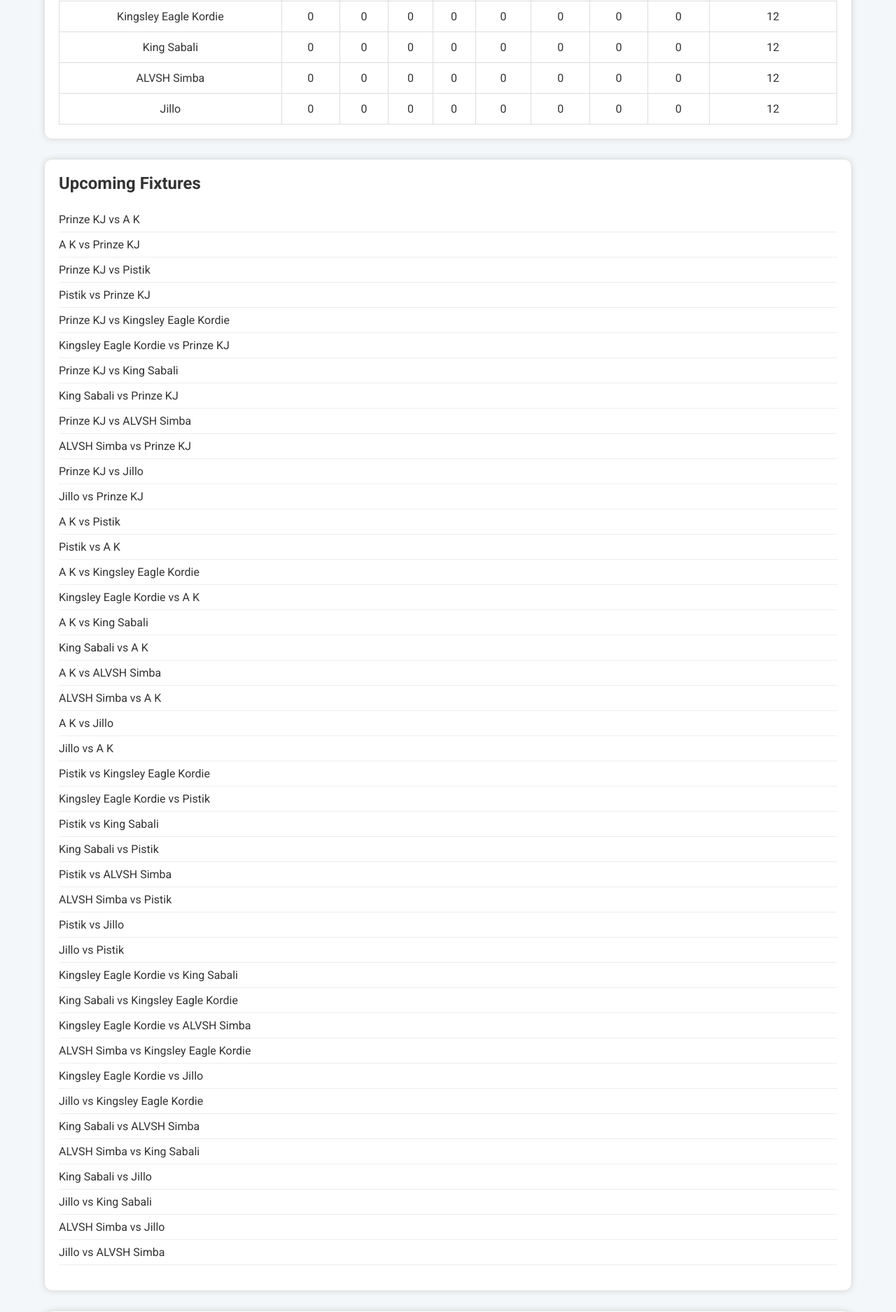
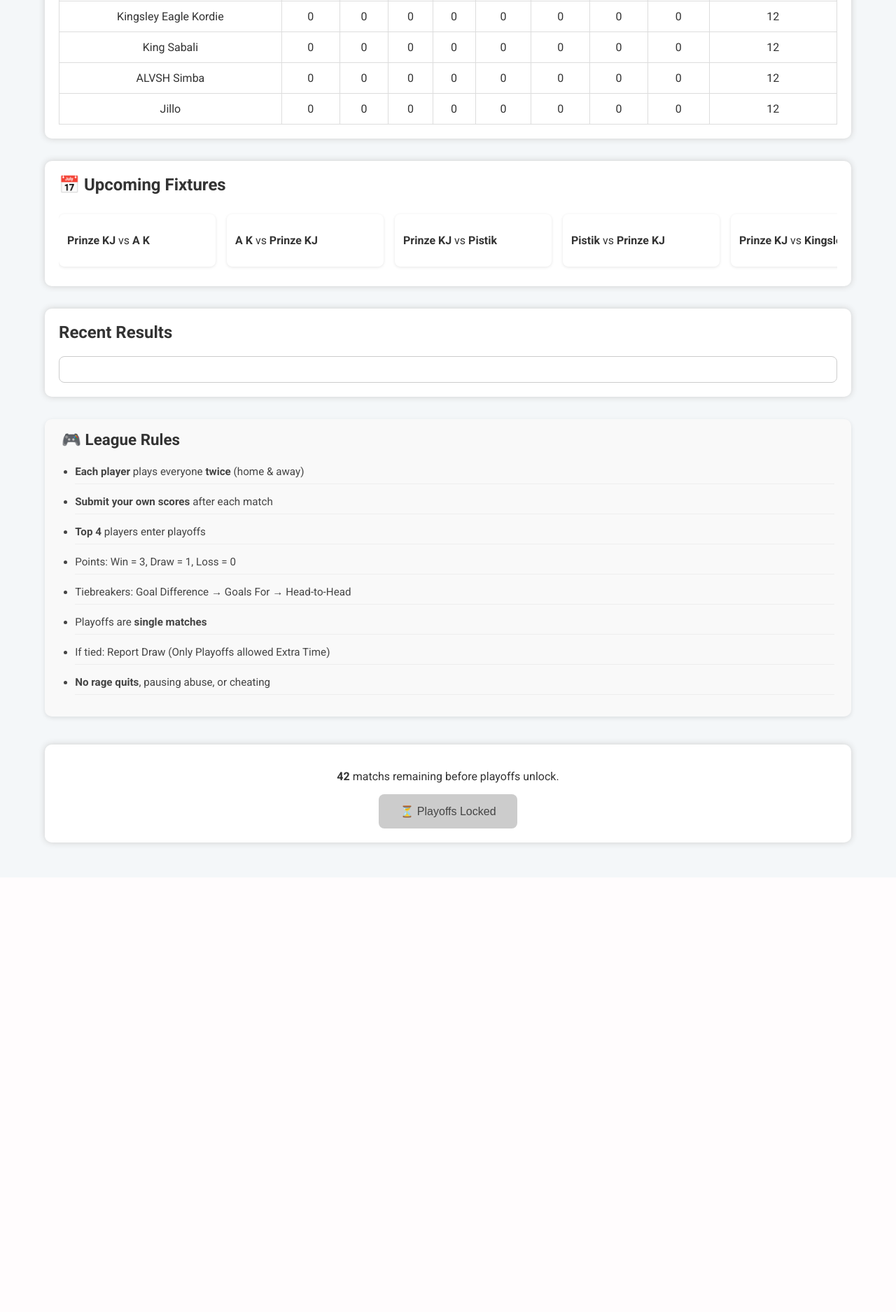
Before and after one commit to NanaBoakye11/fifa-league, a Django app: page / in a window 1280 px wide. Shown: the part 643-2518 px from the top of the page at 70% size. After the commit the page ends 1855 px from the top, so only its background shows below. Run offline with Django 5.2, Linux system fonts and the light colour scheme; data comes from the database, SQL or seed files in the repository.

Commit message:
Fixed Fixtures with Scroll

```diff
--- a/core/templates/landing.html
+++ b/core/templates/landing.html
@@ -62,14 +62,28 @@
             </table>
         </section>
 
-        <section class="fixtures">
+        <section class="fixtures-container">
+            <h2>📅 Upcoming Fixtures</h2>
+            <div class="scroll-wrapper">
+              {% for match in matches %}
+                <div class="fixture-card">
+                  <p><strong>{{ match.home_player.name }}</strong> vs <strong>{{ match.away_player.name }}</strong></p>
+                </div>
+              {% empty %}
+                <p>No upcoming fixtures.</p>
+              {% endfor %}
+            </div>
+          </section>
+
+
+        <!-- <section class="fixtures">
             <h2>Upcoming Fixtures</h2>
             <ul>
                 {% for match in matches %}
                     <li>{{ match.home_player }} vs {{ match.away_player }}</li>
                 {% endfor %}
             </ul>
-        </section>
+        </section> -->
 
         <section class="results">
             <h2>Recent Results</h2>
--- a/static/css/styles.css
+++ b/static/css/styles.css
@@ -104,6 +104,25 @@ ul li {
     margin-bottom: 0.5rem;
   }
 
+  .fixtures-container {
+    margin: 2rem 0;
+  }
+
+  .scroll-wrapper {
+    display: flex;
+    overflow-x: auto;
+    gap: 1rem;
+    padding: 0.5rem 0;
+  }
+
+  .fixture-card {
+    min-width: 200px;
+    background: #fff;
+    padding: 0.75rem;
+    border-radius: 8px;
+    box-shadow: 0 1px 4px rgba(0,0,0,0.1);
+    flex-shrink: 0;
+  }
 
 
 /* 🎯 Mobile Responsive Tweaks */
```
